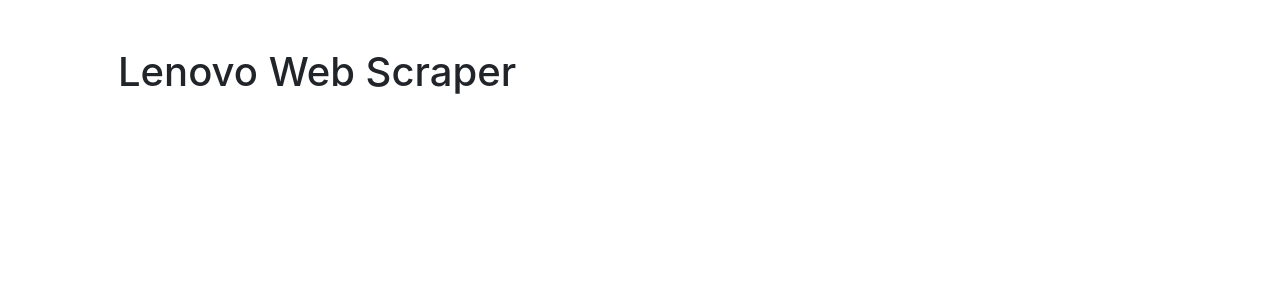
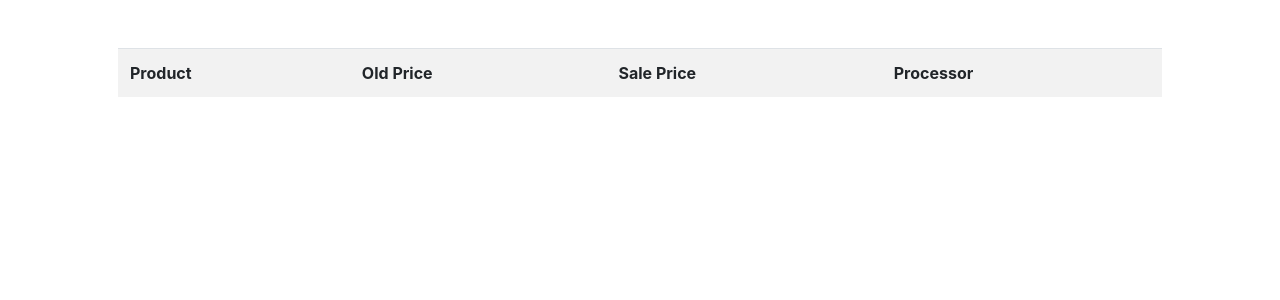
Before and after one commit to bennnyhin/cs50_final_project, a Flask app: template templates/index.html in a window 1280 px wide. Shown: the part 56-356 px from the top of the page. Run offline with Flask 2, Linux system fonts and the light colour scheme; the template is opened without the code that fills it, so the values that code supplies are empty; some libraries are stand-ins or nearby versions.

Commit message:
made the index page work to display current information of product as associated with user

```diff
--- a/app.py
+++ b/app.py
@@ -10,20 +10,49 @@
 
 
 #username just for testing
-username = "bennyhin"
+username = "testing"
 
-# def main():
-    # print(scrape.find_web_price(page_soup))
-    # print(scrape.find_sale_price(page_soup))
-    # print(scrape.find_processor_info(page_soup))
-    # cur.execute("INSERT INTO users (username, password) VALUES ('asjdfkl', 'blah')")
-    # con.commit()
-    # con.close()
+# print(scrape.find_sale_price(page_soup))
+# print(scrape.find_processor_info(page_soup))
+# cur.execute("INSERT INTO users (username, password) VALUES ('asjdfkl', 'blah')")
+# con.commit()
+# con.close()
 
 
 @app.route("/")
 def index():
-    return render_template("index.html")
+    con = lite.connect("information.db")
+    cur = con.cursor()
+    cur.execute("SELECT * FROM information WHERE username='%s'" % username)
+    information = cur.fetchall()
+
+    #create list of everything
+    url_list = []
+    product_list = []
+    for info in information:
+        product_list.append(info[2])
+        url_list.append(info[3])
+
+    #get all information on the products associated with user in database
+    web_price_list = []
+    sale_price_list = []
+    processor_list = []
+    for i in range(len(information)):
+        web_price_list.append(scrape.find_web_price(scrape.find_html(url_list[i])))
+        sale_price_list.append(scrape.find_sale_price(scrape.find_html(url_list[i])))
+        processor_list.append(scrape.find_processor_info(scrape.find_html(url_list[i])))
+
+    #put all lists into a dictionary
+    product_info = {}
+    product_info["product"] = product_list
+    product_info["old_price"] = web_price_list
+    product_info["sale_price"] = sale_price_list
+    product_info["processor"] = processor_list
+
+    con.close()
+
+    #return the dictionary of all of the product info and the number of products associated with the user
+    return render_template("index.html", product_info=product_info, num_product=len(information))
 
 
 @app.route("/history")
--- a/templates/index.html
+++ b/templates/index.html
@@ -5,7 +5,20 @@
 {% endblock %}
 
 {% block main %}
-    <h1>
-        Lenovo Web Scraper
-    </h1>
+    <table class="table table-striped">
+        <tr>
+            <th>Product</th>
+            <th>Old Price</th>
+            <th>Sale Price</th>
+            <th>Processor</th>
+        </tr>
+        {% for i in range(num_product) %}
+        <tr>
+            <td>{{ product_info["product"][i] }}</td>
+            <td>{{ product_info["old_price"][i] }}</td>
+            <td>{{ product_info["sale_price"][i] }}</td>
+            <td>{{ product_info["processor"][i] }}</td>
+        </tr>
+        {% endfor %}
+    </table>
 {% endblock %}
```
Also changed, not shown: scrape.py (+9 -20 lines), information.db.
